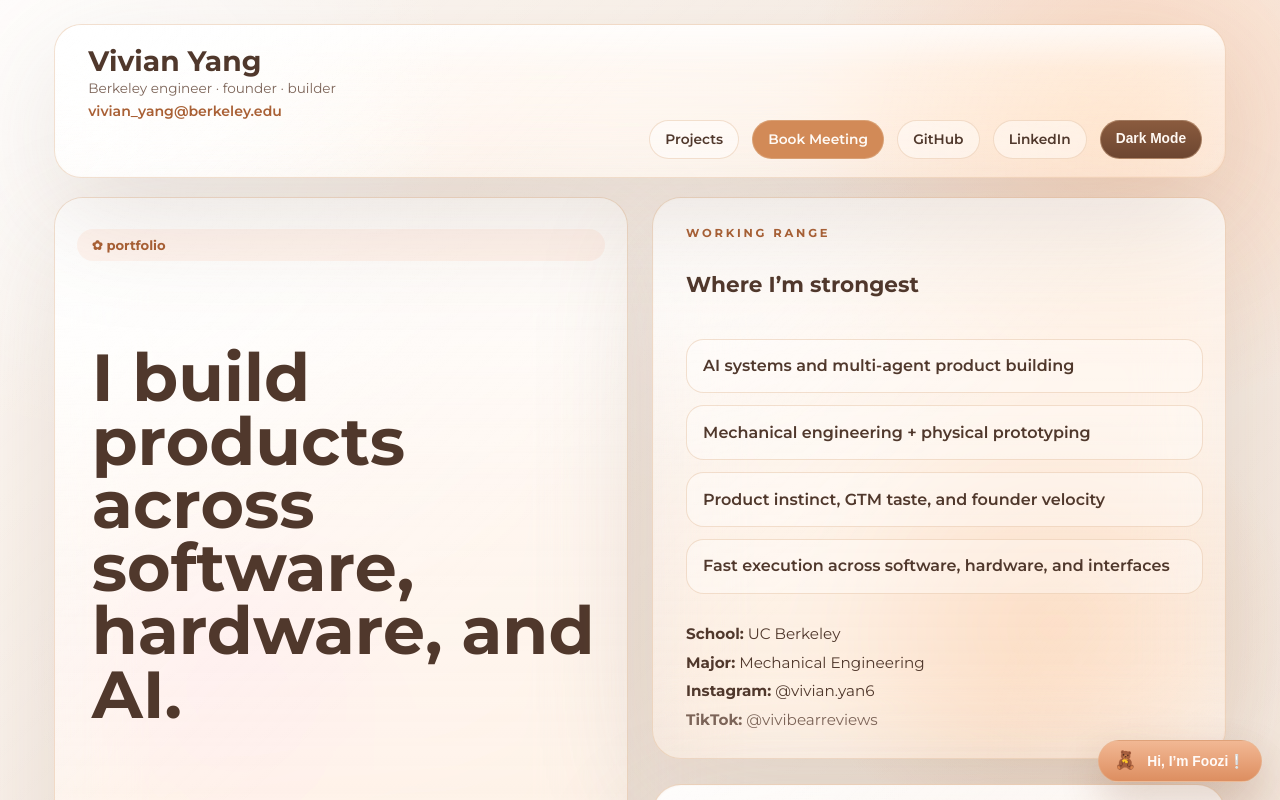
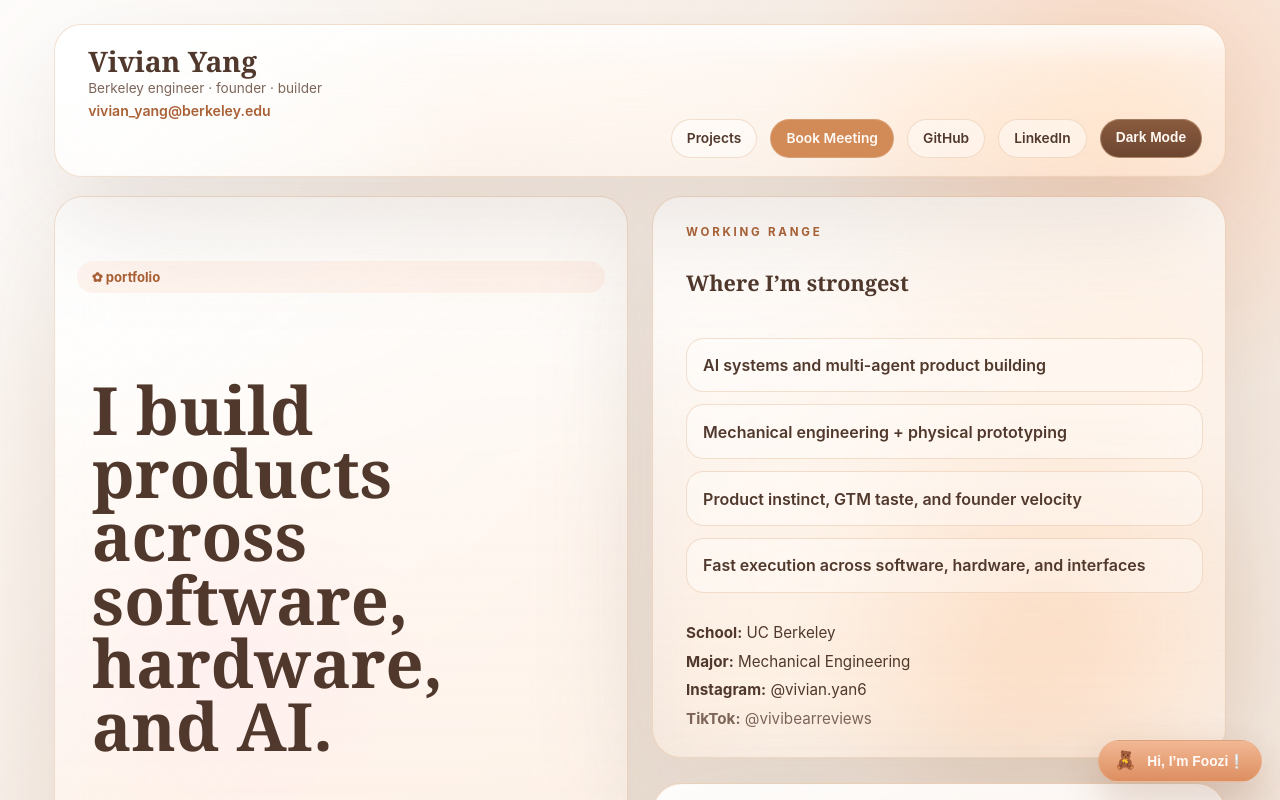
Before and after one commit to billionairebumblebee/vivianyang, a Next.js app: page / in a window 1280 px wide. Shown: the top 800 px of the page. Built offline with nearby package versions, Linux system fonts and the light colour scheme.

Commit message:
Revert "Restore Montserrat portfolio typography"
This reverts commit 5ea942b60deec2480f1017cb1ea85ef831af801b.

```diff
--- a/app/globals.css
+++ b/app/globals.css
@@ -8,5 +8,5 @@ html, body {
 }
 
 body {
-  font-family: var(--font-montserrat), Montserrat, Arial, sans-serif;
+  font-family: Inter, Arial, sans-serif;
 }
--- a/app/layout.tsx
+++ b/app/layout.tsx
@@ -1,14 +1,6 @@
 import "./globals.css";
 import { Analytics } from "@vercel/analytics/next";
 import { SpeedInsights } from "@vercel/speed-insights/next";
-import { Montserrat } from "next/font/google";
-
-const montserrat = Montserrat({
-  subsets: ["latin"],
-  weight: ["400", "600", "700", "800"],
-  variable: "--font-montserrat",
-  display: "swap",
-});
 
 export const metadata = {
   title: "Vivian Yang",
@@ -18,7 +10,7 @@ export const metadata = {
 export default function RootLayout({ children }: { children: React.ReactNode }) {
   return (
     <html lang="en">
-      <body className={montserrat.variable}>
+      <body>
         {children}
         <Analytics />
         <SpeedInsights />
--- a/app/portfolio.css
+++ b/app/portfolio.css
@@ -105,7 +105,7 @@
 }
 
 .portfolio-name {
-  font-family: var(--font-montserrat), Montserrat, Arial, sans-serif;
+  font-family: Georgia, "Times New Roman", serif;
   font-size: clamp(1.35rem, 2.2vw, 2rem);
   line-height: 1;
   font-weight: 700;
@@ -171,7 +171,7 @@
 .card-title,
 .stat-big {
   color: var(--portfolio-text);
-  font-family: var(--font-montserrat), Montserrat, Arial, sans-serif;
+  font-family: Georgia, "Times New Roman", serif;
 }
 
 .hero-title {
@@ -220,7 +220,7 @@
 
 .hero-metric-value {
   color: var(--portfolio-text);
-  font-family: var(--font-montserrat), Montserrat, Arial, sans-serif;
+  font-family: Georgia, "Times New Roman", serif;
   font-size: clamp(1.05rem, 1.8vw, 1.45rem);
   line-height: 1.05;
   font-weight: 700;
@@ -236,7 +236,7 @@
 
 .skills-title {
   color: var(--portfolio-text);
-  font-family: var(--font-montserrat), Montserrat, Arial, sans-serif;
+  font-family: Georgia, "Times New Roman", serif;
   font-size: 1.35rem;
   line-height: 1.05;
   font-weight: 700;
@@ -1187,7 +1187,7 @@ section[id='featured'] > * {
 }
 
 .foozi-chat-title {
-  font-family: var(--font-montserrat), Montserrat, Arial, sans-serif;
+  font-family: Georgia, "Times New Roman", serif;
   font-size: 1.2rem;
   font-weight: 700;
 }
```
